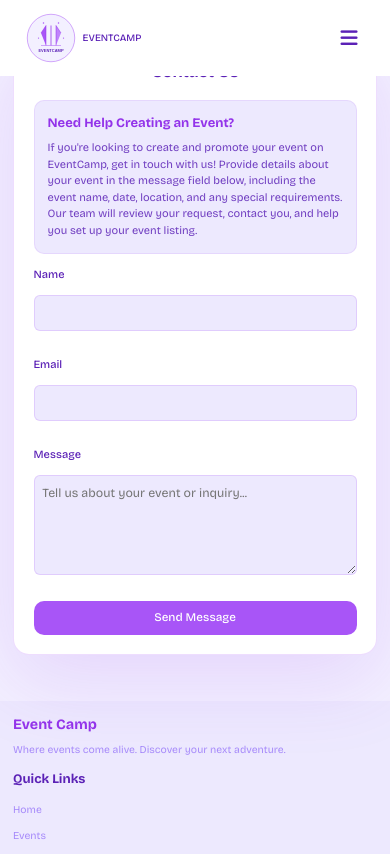
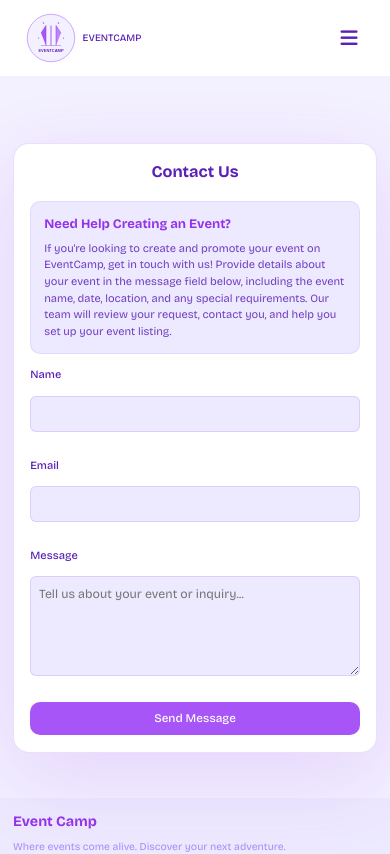
Before and after one commit to Iamemmaose/Event-Camp, a React (Vite) app: page /contact in a window 390 px wide. Shown: the top 854 px of the page. Built offline with nearby package versions, Linux system fonts and the light colour scheme.

Commit message:
contact page responsive

```diff
--- a/src/pages/Contact.css
+++ b/src/pages/Contact.css
@@ -1,6 +1,6 @@
 .contact-page {
   min-height: 100vh;
-  padding: 4rem 1.5rem 3rem;
+  padding: 7rem 1.5rem 3rem;
   background: var(--bg);
   color: var(--text);
   display: flex;
@@ -127,7 +127,7 @@
 
 @media (max-width: 768px) {
   .contact-page {
-    padding: 3rem 1rem 2rem;
+    padding: 7rem 1rem 2rem;
   }
 
   .contact-form {
@@ -173,9 +173,19 @@
   }
 }
 
+@media (max-width: 680px) {
+  .contact-page {
+    padding: 7rem 1rem 2rem;
+  }
+
+  .contact-form {
+    padding: 1.5rem;
+  }
+}
+
 @media (max-width: 480px) {
   .contact-page {
-    padding: 2.5rem 0.75rem 1.5rem;
+    padding: 11rem 1rem 2rem;
     min-height: auto;
   }
 
@@ -232,19 +242,10 @@
     padding: 0.6rem;
     font-size: 0.9rem;
   }
-}
-}
+
 
 .contact-form button:hover {
   background: var(--accent-strong);
 }
 
-@media (max-width: 680px) {
-  .contact-page {
-    padding: 3rem 1rem 2rem;
-  }
-
-  .contact-form {
-    padding: 1.5rem;
-  }
 }
```
